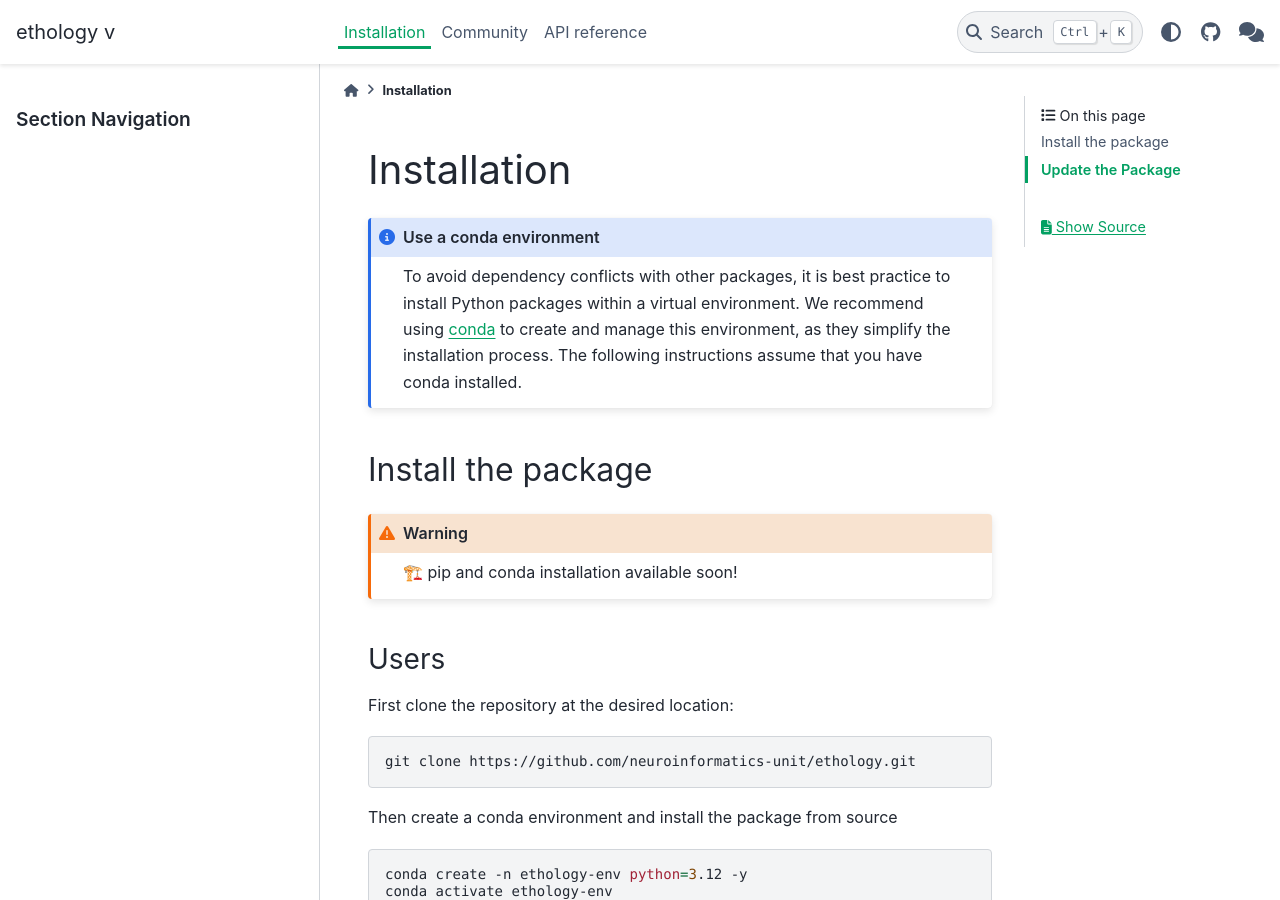
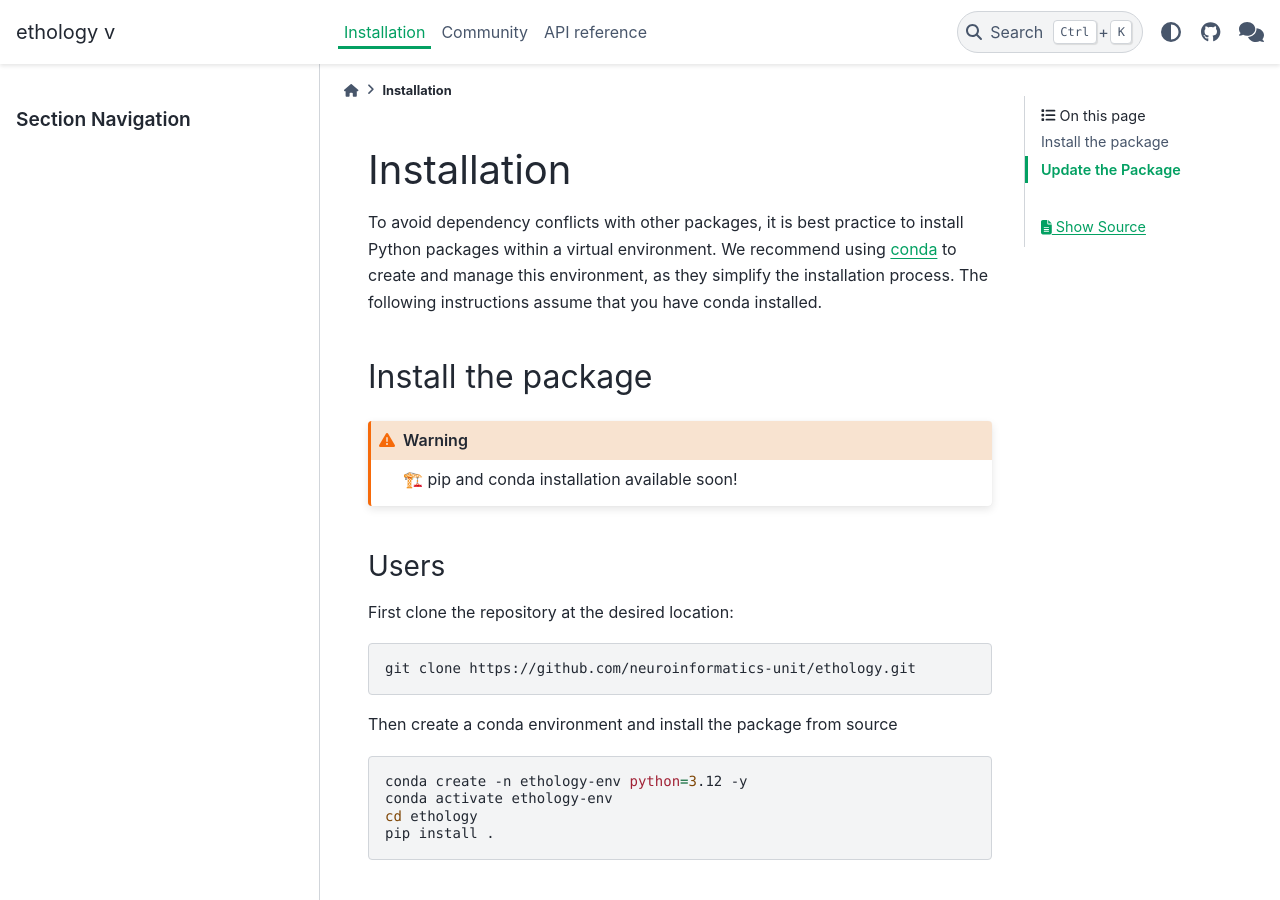
Before and after one commit to neuroinformatics-unit/ethology, a Sphinx documentation site: the page built from docs/source/installation.md, in a window 1280 px wide and 900 px high. Built offline with Sphinx 7.4.7 and the PyData theme 0.15.4, drawn with Linux system fonts in a browser that asks for light colours; the version number could not be read and is left out.

Commit message:
Update docs/source/installation.md
Co-authored-by: sfmig <33267254+sfmig@users.noreply.github.com>
Signed-off-by: Richard Dushime <45734838+richarddushime@users.noreply.github.com>

```diff
--- a/docs/source/installation.md
+++ b/docs/source/installation.md
@@ -1,12 +1,9 @@
 (target-installation)=
 # Installation
 
-:::{admonition} Use a conda environment
-:class: note
 To avoid dependency conflicts with other packages, it is best practice to install Python packages within a virtual environment.
 We recommend using [conda](conda:) to create and manage this environment, as they simplify the installation process.
 The following instructions assume that you have conda installed.
-:::
 
 ## Install the package
 
```
